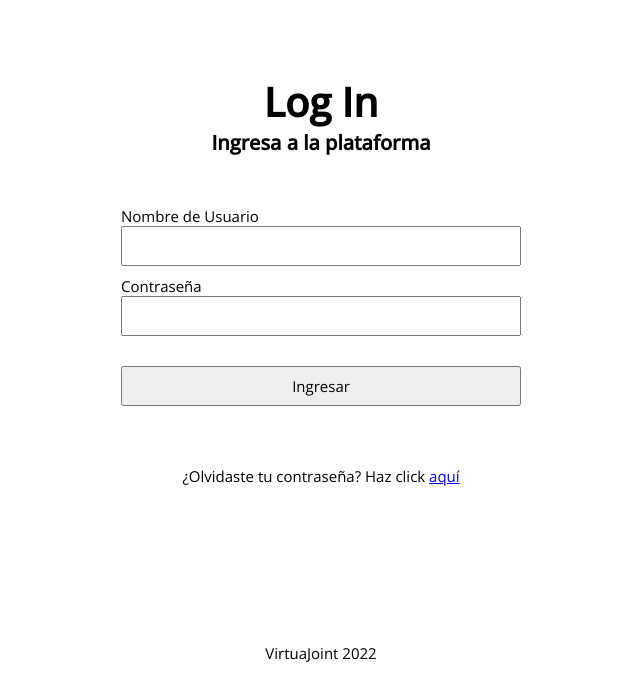
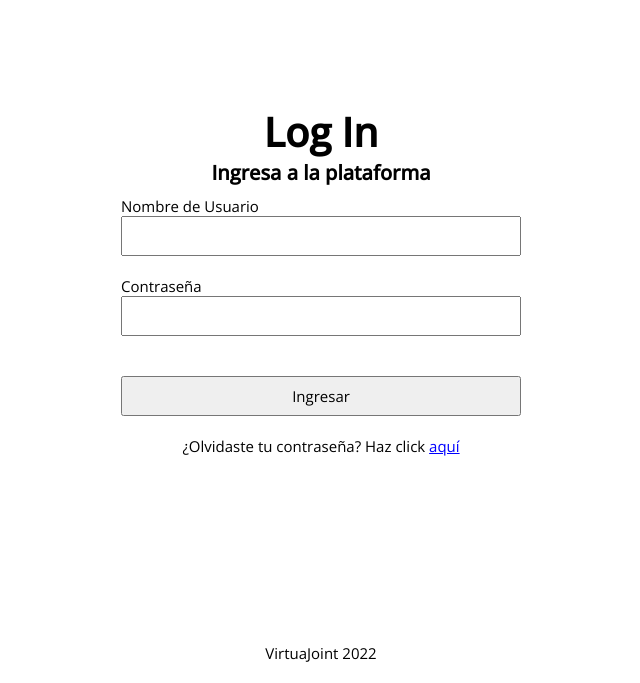
Before and after one commit to natan9019/virtuajoint, a PHP site: page /login.html in a window 1280 px wide. Shown: the part 117-800 px from the top of the page, without its empty margins (319-959 px from the left). Run offline with PHP 8.4, Linux system fonts and the light colour scheme.

Commit message:
modifique el estilo del login y su dom

```diff
--- a/public/css/styles.css
+++ b/public/css/styles.css
@@ -66,7 +66,7 @@ input {
 .form-login {
     display: flex;
     flex-direction: column;
-    padding: 5rem;
+    padding: 5px;
 }
 
 /* FIXME @HUMBERTO Modifiqué momentaneamente este estilo para acomodar el formulario */
--- a/public/login.html
+++ b/public/login.html
@@ -26,11 +26,17 @@
         <h1>Log In</h1>
         <h2>Ingresa a la plataforma</h2>
         <form action="/userHomePage.php" class="form-login" method="post">
-            <label for="username">Nombre de Usuario</label>
-            <input type="text" id="username" name="username">
-            <label for="password">Contraseña</label>
-            <input type="password" id="password" name="password">
-            <input type="submit" value="Ingresar">
+            <div id="divUserName" class="form-login">
+                <label for="lblUserName">Nombre de Usuario</label>
+                <input type="text" id="txtUserName" name="txtUserName">
+            </div>
+            <div id="divPsswd" class="form-login">
+                <label for="lblPsswd">Contraseña</label>
+                <input type="password" id="txtPsswd" name="txtPsswd">
+            </div>
+            <div id="divSubmit" class="form-login">
+                <input type="submit" value="Ingresar">
+            </div>
         </form>
         <p>¿Olvidaste tu contraseña? Haz click <a href="" class="link-forgotPassword">aquí</a></p>
     </section>
--- a/public/userHomePage.php
+++ b/public/userHomePage.php
@@ -1,6 +1,7 @@
 <!DOCTYPE HTML>
 <html>
     <head>
+        <title>Mi portal - Virtuajoint</title>
     </head>
     <body>
     </body>
```
